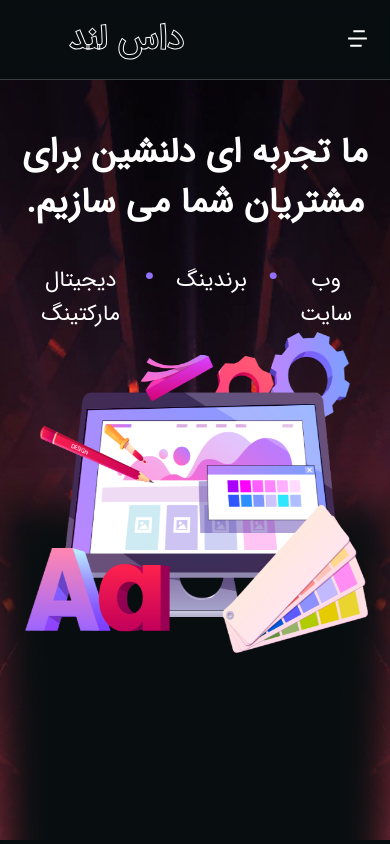
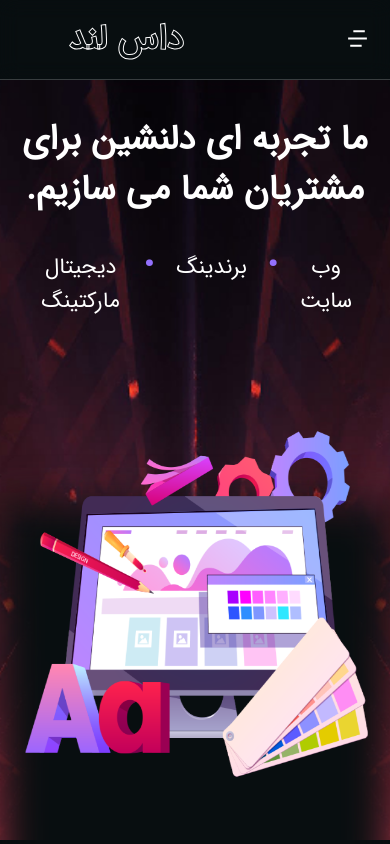
Before and after one commit to amir-seraj/team, a Next.js app: page / in a window 390 px wide. Shown: the top 844 px of the page. Built offline with nearby package versions, Linux system fonts and the light colour scheme.

Commit message:
fix hero style

```diff
--- a/styles/global.scss
+++ b/styles/global.scss
@@ -6,9 +6,11 @@
   overflow: hidden !important;
   position: relative;
   .container {
+    height: 100%;
     margin-bottom: $xll;
     .landing {
-      @include flex(center, center, row);
+      height: 100%;
+      @include flex(center, space-between, row);
       .landingVector {
         width: 70%;
         height: 70%;
@@ -340,7 +342,7 @@ footer {
     .container {
       @include flex(flex-start, space-around, column);
       .landing {
-        @include flex(center, center, column);
+        @include flex(center, space-between, column);
         .logobg {
           display: none;
         }
@@ -348,11 +350,10 @@ footer {
           font-size: $xl-6;
           line-height: 50px;
           font-weight: 600;
-          margin-top: 3rem;
         }
         .landingVector {
           width: 100%;
-          height: 100%;
+          height: 350px;
         }
       }
     }
```
